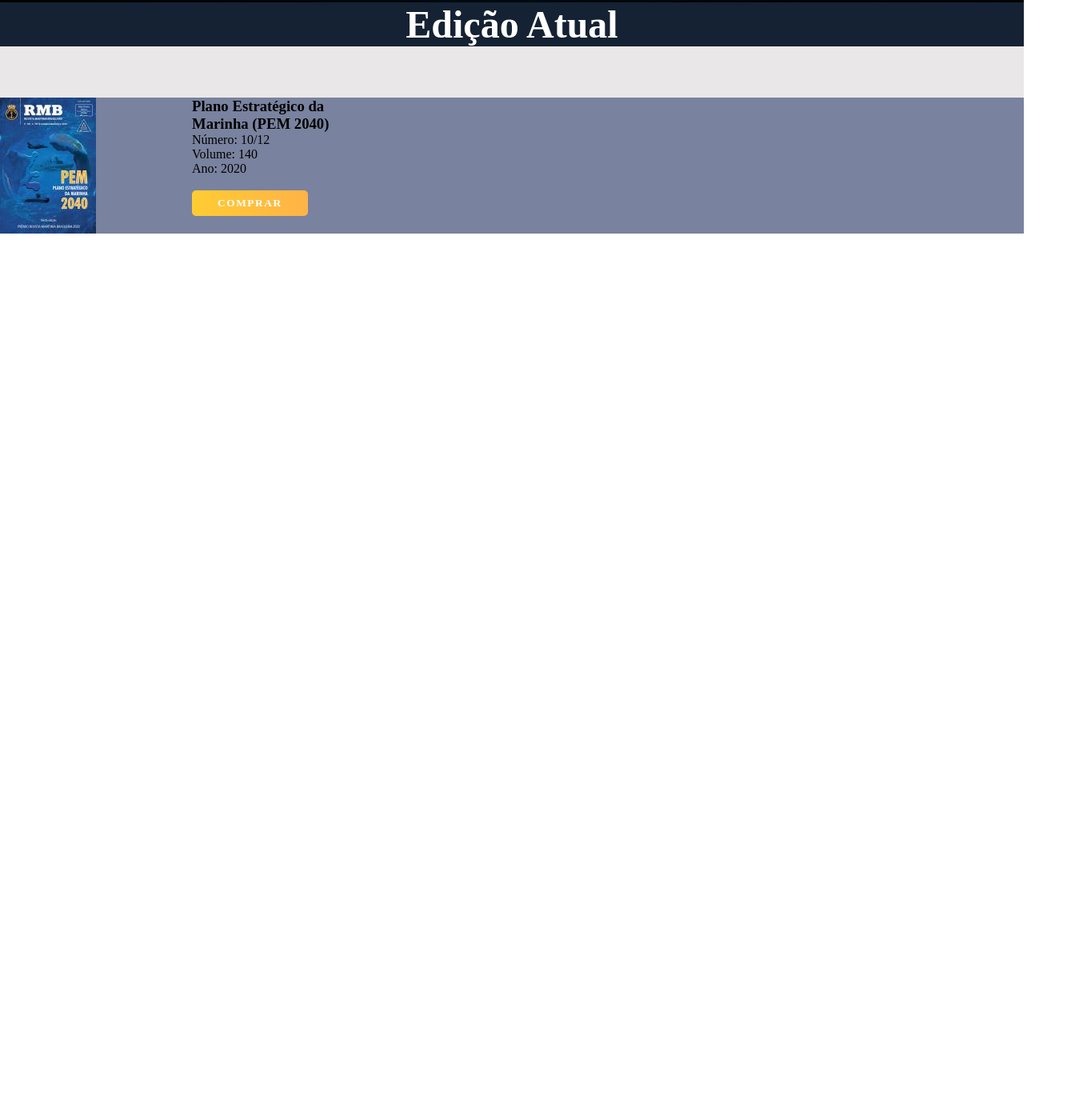
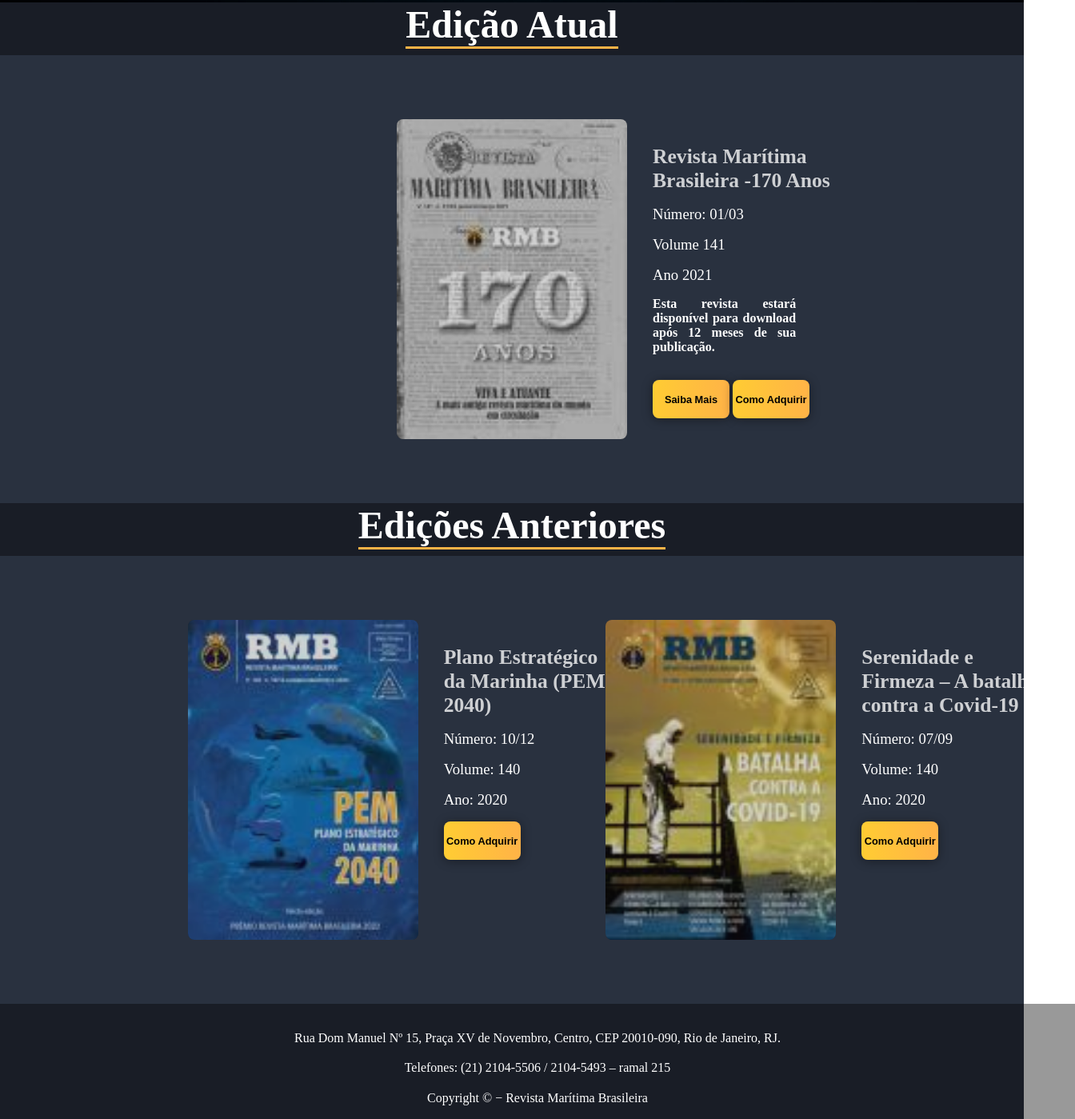
Before and after one commit to VitorGHA/RMB, a plain HTML site: page index.html in a window 1280 px wide. Shown: the part 797-2196 px from the top of the page at 80% size, 1344 px wide, since content can reach past the window. Before the commit the page ends 1169 px from the top, so only its background shows below. Drawn offline with Linux system fonts and the light colour scheme.

Commit message:
Finalizado

```diff
--- a/index.html
+++ b/index.html
@@ -46,7 +46,7 @@
 
             <div class="wrapper">
                 <img src="/imagens/bgAzul.jpg" alt="">
-            </div>
+            </div>-->
             <div class="banner">
                 <img src="/imagens/marinha-do-brasil.png" alt="">
                 <h1>RMB</h1>
@@ -56,12 +56,12 @@
 
             </div>
         </header>
-        <section class="edicao-atual">
-            <div class="edicao-header">
+       <section class="edicao-atual">
+            <!--     <div class="edicao-header">
                 <h1>Edição Atual</h1>
             </div>
 
-            <div class="revista">
+       <div class="revista">
                 <div class="revista-capa">
                     <img src="/imagens/capa.jpg" alt="capa"></img>
                 </div>
@@ -75,9 +75,82 @@
                 </div>
 
 
+            </div>-->
+
+        </section>
+
+        <section class="sessao-projetos">
+            <div class="sessao-header">
+                <h1>Edição Atual</h1>
+            </div>
+            <div class="projetos">
+                <div class="card">
+                    <div class="card-img-wrapper">
+                        <img src="/imagens/capa-atual.jpg" alt="edição atual">
+                    </div>
+                    <div class="card-info">
+                        <h2>Revista Marítima Brasileira -170 Anos</h2>
+                        <h3>Número: 01/03</h3>
+                        <h3>Volume 141</h3>
+                        <h3>Ano 2021</h3>
+                        <p>Esta revista estará disponível para download após 12 meses de sua publicação.</p>
+                        <button id="b1">Saiba Mais</button>
+                        <button id="b2">Como Adquirir</button>
+                    </div>
+                </div>
             </div>
 
+            <div class="sessao-header">
+                <h1>Edições Anteriores</h1>
+            </div>
+            <div class="projetos">
+
+                <div class="card">
+                    <div class="card-img-wrapper">
+                        <img src="/imagens/capa.jpg" alt="edições anteriores">
+                    </div>
+                    <div class="card-info">
+                        <h2>Plano Estratégico da Marinha (PEM 2040)</h2>
+                        <h3>Número: 10/12</h3>
+                        <h3>Volume: 140</h3>
+                        <h3>Ano: 2020</h3>
+
+
+                        <button id="b2">Como Adquirir</button>
+                    </div>
+                </div>
+
+
+                <div class="card">
+
+                    <div class="card-img-wrapper">
+                        <img src="/imagens/capa3.jpg" alt="edição atual">
+                    </div>
+                    <div class="card-info">
+                        <h2>Serenidade e Firmeza – A batalha contra a Covid-19</h2>
+                        <h3>Número: 07/09</h3>
+                        <h3>Volume: 140</h3>
+                        <h3>Ano: 2020</h3>
+
+
+                        <button id="b2">Como Adquirir</button>
+                    </div>
+
+            </div>
+
+
+            </div>
+            <div class="rodape">
+                <p>Rua Dom Manuel Nº 15, Praça XV de Novembro, Centro, CEP 20010-090, Rio de Janeiro, RJ.</p>
+                <br>
+                <p>Telefones: (21) 2104-5506 / 2104-5493 – ramal 215</p>
+                <br>
+                <p>Copyright © − Revista Marítima Brasileira</p>
+            </div>
         </section>
+
+
+
     </div>
 
     <script src="script.js"></script>
--- a/style.css
+++ b/style.css
@@ -21,6 +21,7 @@
     flex-direction: column;
     justify-content: space-evenly;
     cursor: pointer;
+
 }
 
 .show-menu .hamburguer{
@@ -30,7 +31,7 @@
 
 .line{
     width: 100%;
-    height: .1rem;
+    height: 0.1rem;
     background-color: rgb(255, 196, 0);
     transition: transform 1s;
 
@@ -68,7 +69,7 @@ transform: rotate(45deg) translate(.3rem, .45rem);
     }
 
     .hamburguer span::before{
-     content: "";
+     content: " ";
     position: absolute;
     border-right:  .5rem solid #ffb347;
     border-top:  .5rem solid transparent;
@@ -140,7 +141,7 @@ header{
 
 .banner button{
     font-family: "Muli", serif;
-    color: #fff;
+    color: rgb(0, 0, 0);
     text-transform: uppercase;
     font-weight: bold;
     letter-spacing: .1rem;
@@ -272,3 +273,130 @@ color: rgb(255, 208, 0);
     border-radius: 5px;
     cursor: pointer;
 }
+
+.sessao-projetos{
+    background-color: rgb(41, 49, 63);
+}
+
+.sessao-header{
+    display: flex;
+    align-items: center;
+    justify-content: center;
+    background-color: rgba(0, 0, 0, 0.4);
+
+}
+
+.sessao-header h1{
+    font-family: serif;
+    font-size: 3rem;
+    color: rgb(255, 255, 255);
+    border-bottom: solid 3px #ffb347 ;
+    margin-bottom: .5rem;
+
+}
+
+.projetos{
+ display: flex;
+ justify-content: space-evenly;
+
+}
+.card{
+    width: 18rem;
+    height: 25rem;
+    position: relative;
+    margin-bottom: 5rem;
+    margin-top: 5rem;
+
+}
+
+.card-img-wrapper{
+    width: 100%;
+    height: 100%;
+    background-color: #262626;
+    border-radius: .5rem;
+}
+
+.card-img-wrapper img{
+object-fit: cover;
+    width: 100%;
+    height: 100%;
+    border-radius: .5rem;
+    opacity: .8;
+
+}
+
+.card-info{
+    position: relative;
+    bottom:  25rem;
+    left: 18rem;
+    padding: 2rem;
+    text-shadow:  0.5 0.4rem 0.3rem rgba(0, 0, 0, 0.4);
+
+    transition: .3s;
+
+
+
+
+}
+
+.card-info h2{
+    font-family: serif;
+    font-size: 1.6rem;
+    font-weight: bolder;
+    color: #ffffffc5;
+    text-align: left;
+    margin-bottom: 1rem;
+}
+.card-info h3{
+    font-family: serif;
+    font-weight: 400;
+    color:#ffffff ;
+    margin-bottom: 1rem;
+}
+.card-info p{
+    font-family:serif ;
+    color:rgb(255, 255, 255);
+    font-weight: bold;
+    width: 80%;
+    margin-bottom: 2rem;
+    text-align: justify;
+}
+.card-info button{
+    width: 6rem;
+    height: 3rem;
+    background: #ffb347;
+    background: -webkit-linear-gradient(to right, #ffcc33, #ffb347);
+    background: linear-gradient(to right, #ffcc33, #ffb347);
+    font-size: .8rem;
+    border-radius: .5rem;
+    font-weight: bold;
+    color:black;
+    box-shadow: 0 .1rem .8rem rgba(0, 0, 0, 0.4);
+    cursor: pointer;
+    border: none;
+
+}
+.rodape{
+    position: relative;
+    bottom:  25rem;
+    left: 18rem;
+    padding: 2rem;
+    text-shadow:  0.5 0.4rem 0.3rem rgba(0, 0, 0, 0.4);
+text-align: center;
+align-items: center;
+justify-content: center;
+background-color: rgba(0, 0, 0, 0.4);
+width: 100%;
+height: 5rem;
+margin-bottom: 0;
+bottom: 0;
+left: 0;
+
+}
+
+.rodape p{
+    font-family: serif;
+    font-size: 1rem;
+    color: rgb(255, 255, 255);
+    margin-top: .1rem;
+}
```
Also changed, not shown: imagens/capa-atual.jpg (added), imagens/capa3.jpg (added).
